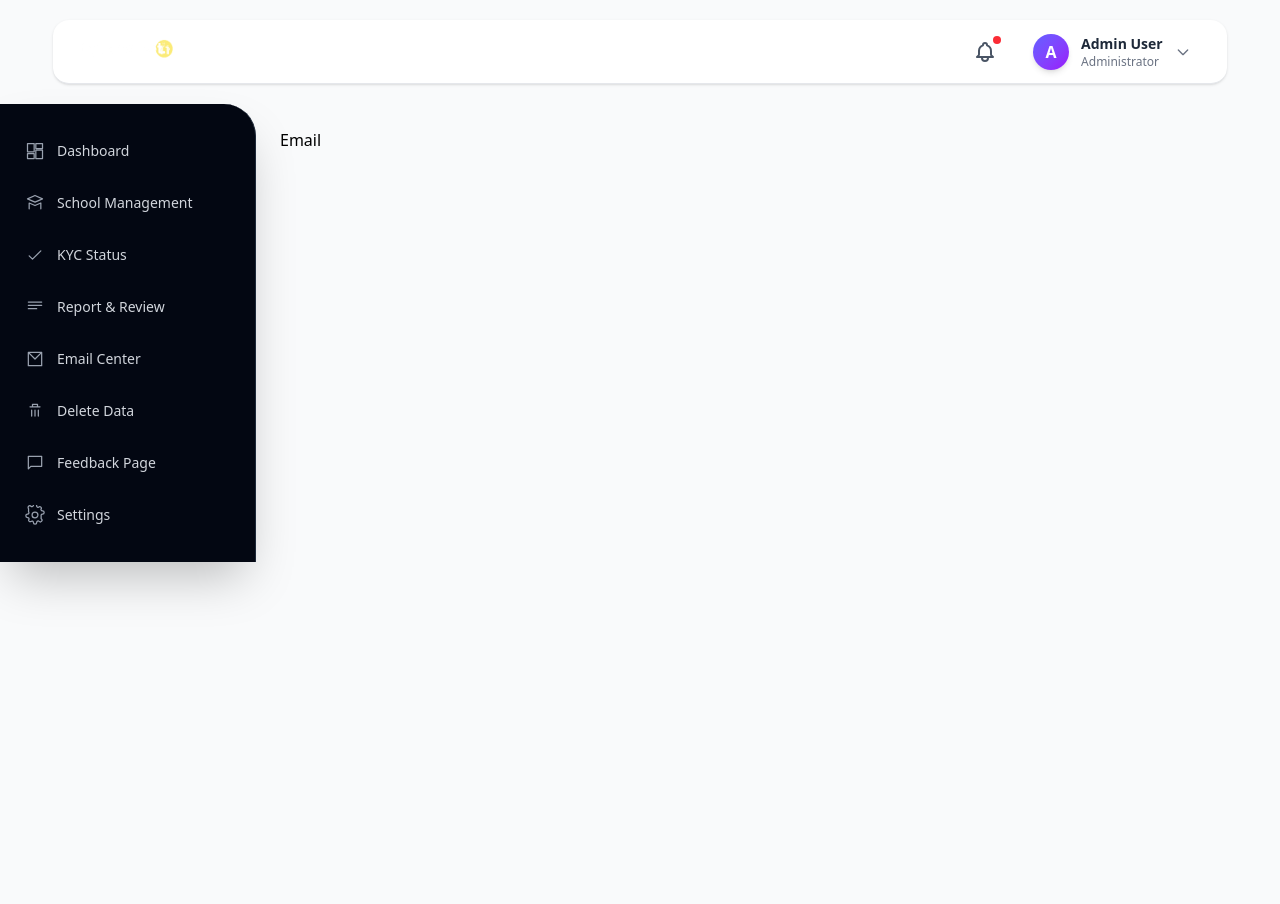
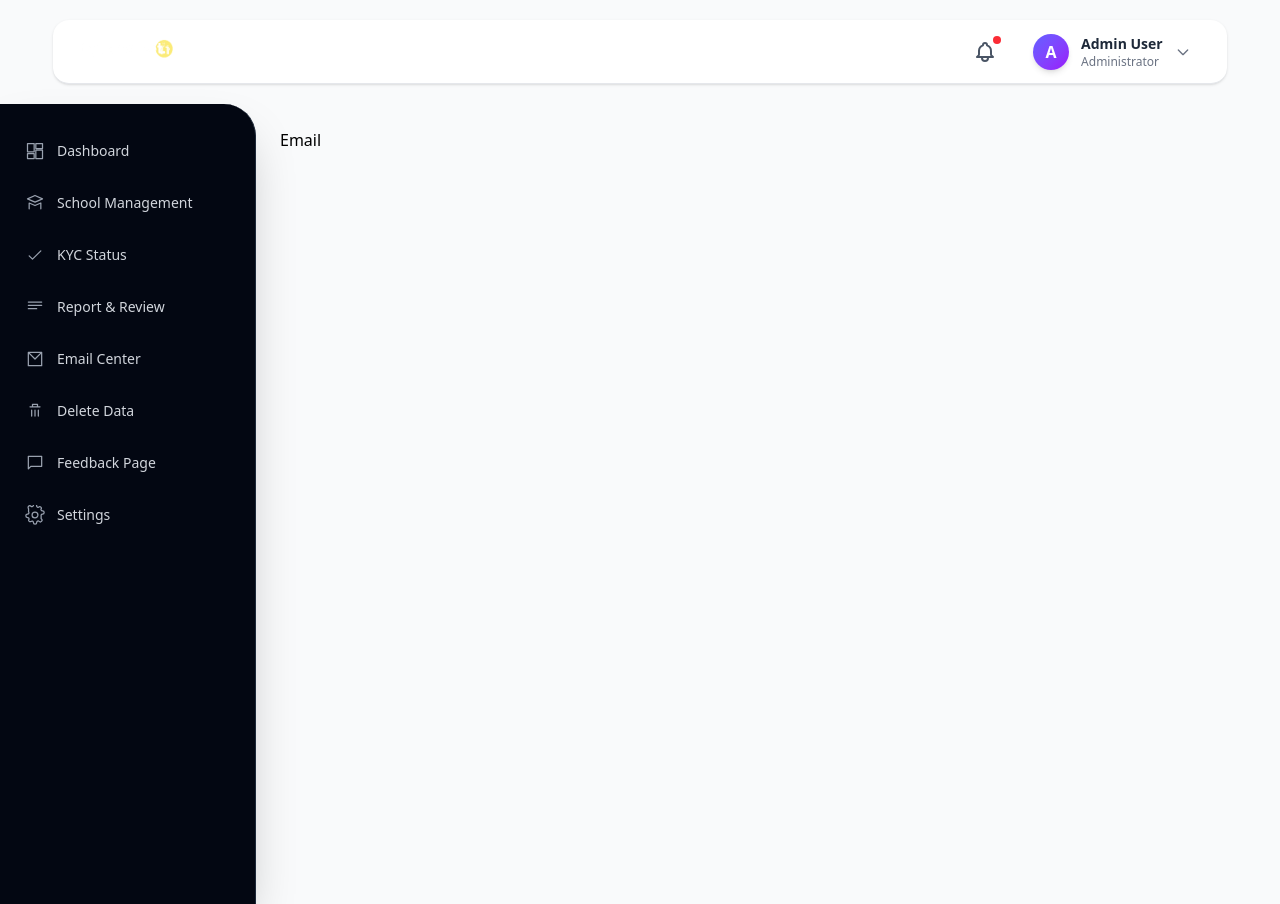
Before and after one commit to trybenode/trybemarket-admin, a Next.js app: page /email in a window 1280 px wide. Before the commit the page ends 820 px from the top, so only its background shows below. Built offline with nearby package versions, Linux system fonts and the light colour scheme.

Commit message:
fix: update SideNav component to use full height for improved layout

```diff
--- a/src/components/SideNav.jsx
+++ b/src/components/SideNav.jsx
@@ -64,7 +64,7 @@ const navItems = [
 function SideNav({ collapsed = false }) {
   return (
     <aside
-      className={`h-auto  ${collapsed ? 'w-20' : 'w-64'} bg-gray-950 text-gray-100 flex flex-col shadow-2xl border-r border-gray-800 rounded-tr-4xl`}
+      className={`h-screen sticky top-0 ${collapsed ? 'w-20' : 'w-64'} bg-gray-950 text-gray-100 flex flex-col shadow-2xl border-r border-gray-800 rounded-tr-4xl`}
       aria-label="Sidebar"
     >
 
```
